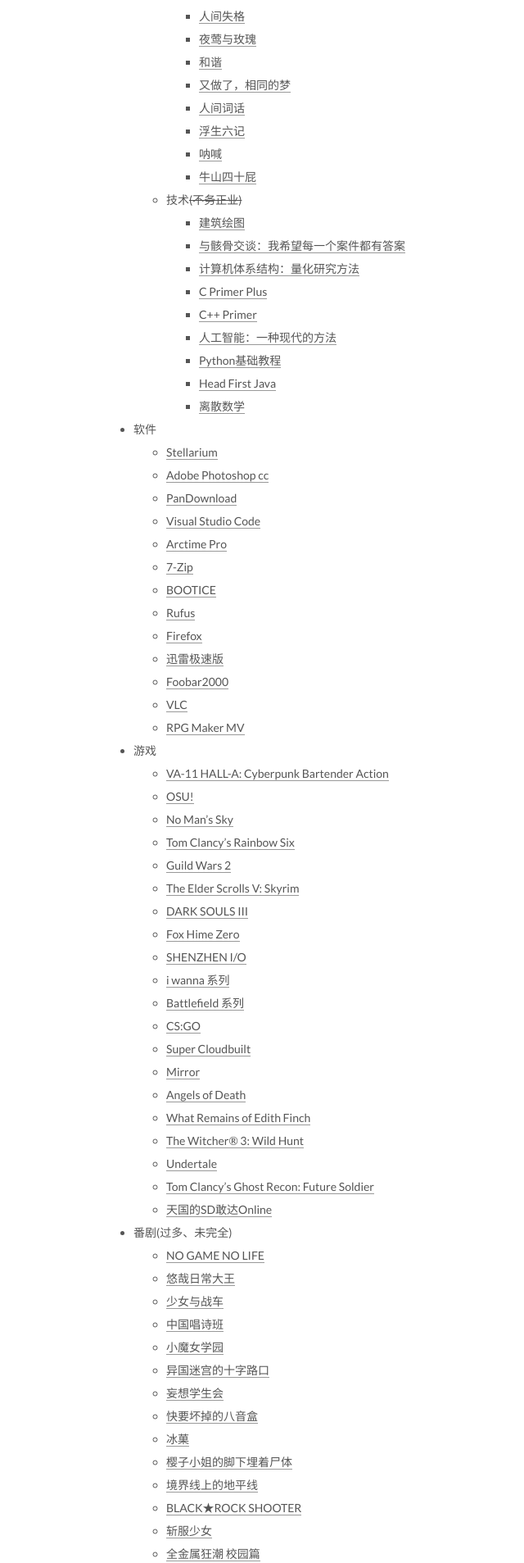
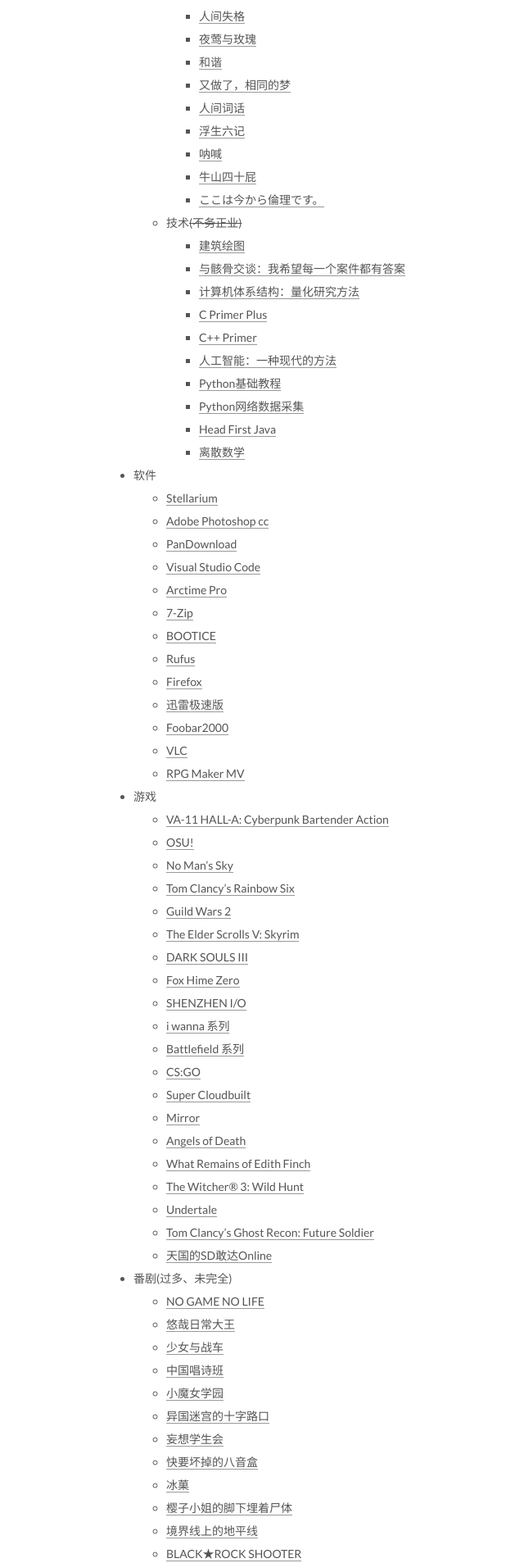
Before and after one commit to Angel-Hair/Angel-Hair.github.io, a Jekyll site: the page built from about/index.md, in a window 1280 px wide. Shown: the part 1213-3120 px from the top of the page at 82% size, without its empty margins (167-807 px from the left). Built offline with Jekyll 4.4.1, drawn with Linux system fonts in a browser that asks for light colours; comment, search, counter and statistics services are not loaded; our own code applies the rules of GitHub Pages for plain Markdown files.

Commit message:
add books

```diff
--- a/about/index.md
+++ b/about/index.md
@@ -44,6 +44,7 @@
         * [浮生六记](http://search.dangdang.com/?key=%B8%A1%C9%FA%C1%F9%BC%C7&act=input)
         * [呐喊](http://search.dangdang.com/?key=%C4%C5%BA%B0&act=input)
         * [牛山四十屁](https://www.douban.com/note/536191308/)
+        * [ここは今から倫理です。](https://ja.wikipedia.org/wiki/%E3%81%93%E3%81%93%E3%81%AF%E4%BB%8A%E3%81%8B%E3%82%89%E5%80%AB%E7%90%86%E3%81%A7%E3%81%99%E3%80%82)
     * 技术~~(不务正业)~~
         * [建筑绘图](http://product.dangdang.com/23289230.html)
         * [与骸骨交谈：我希望每一个案件都有答案](http://search.dangdang.com/?key=%D3%EB%BA%A1%B9%C7%BD%BB%CC%B8&act=input)
@@ -52,6 +53,7 @@
         * [C++ Primer](http://search.dangdang.com/?key=c%2B%2B%20primer&act=input)
         * [人工智能：一种现代的方法](http://search.dangdang.com/?key=%C8%CB%B9%A4%D6%C7%C4%DC%A3%BA%D2%BB%D6%D6%CF%D6%B4%FA%B5%C4%B7%BD%B7%A8&act=input)
         * [Python基础教程](http://product.dangdang.com/25218035.html)
+        * [Python网络数据采集](http://product.dangdang.com/23928876.html)
         * [Head First Java](http://product.dangdang.com/9265169.html)
         * [离散数学](http://product.dangdang.com/23917146.html)
 * 软件
```
